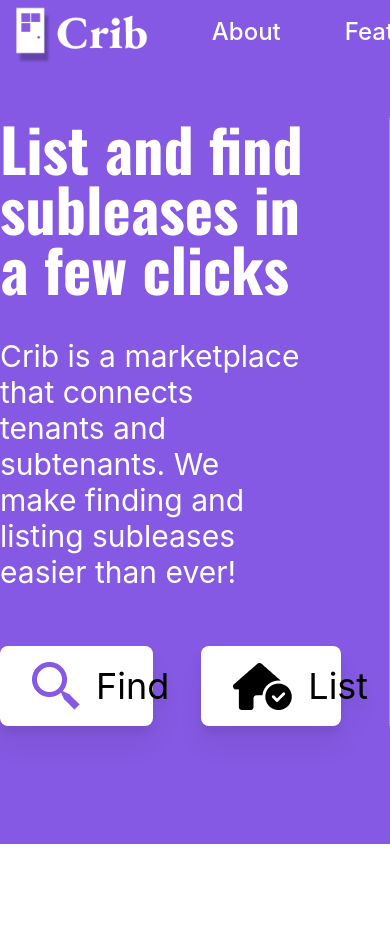
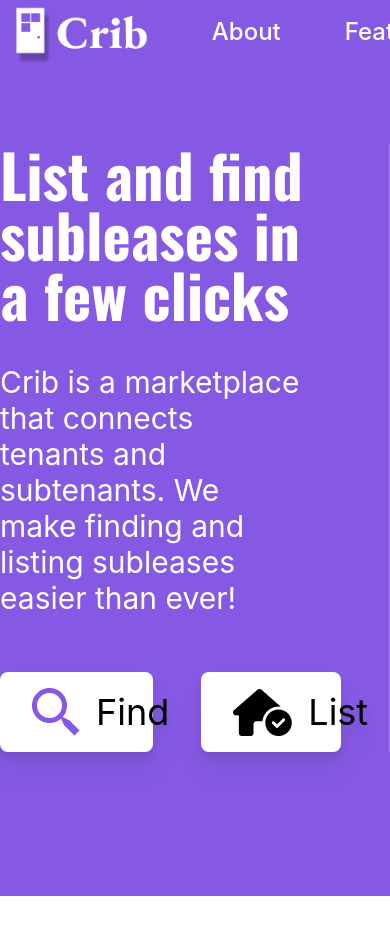
Before and after one commit to Crib-Sublease-Made-Easy/crib-web-development, a React (Create React App) app: page / in a window 390 px wide. Shown: the top 934 px of the page. Built offline with nearby package versions, Linux system fonts and the light colour scheme; grey boxes are pictures that could not be loaded.

Commit message:
Fix vertical shrinking

```diff
--- a/src/pages/Landing.js
+++ b/src/pages/Landing.js
@@ -5,7 +5,7 @@ import Brand from '../assets/brand.png';
 
 const Landing = () => {
   return (
-      <div className="bg-brand flex flex-col justify-center md:px-80 h-screen">
+      <div className="bg-brand flex flex-col justify-center md:px-80 h-fit">
         <div className="absolute top-0 left-0 md:px-80 md:py-8 w-full">
           <div className="flex flex-row text-white gap-16 text-2xl font-medium items-center">
             <img src={Brand} alt="Crib" className="mr-auto h-16" />
@@ -14,7 +14,7 @@ const Landing = () => {
             <a href="#">Contact Us</a>
           </div>
         </div>
-        <div className="flex flex-row gap-12">
+        <div className="flex flex-row gap-12 my-36">
           <div className="basis-3/5 flex flex-col justify-center">
             <h1 className="font-oswald font-bold text-6xl text-white">
               List and find subleases in a few clicks
```
